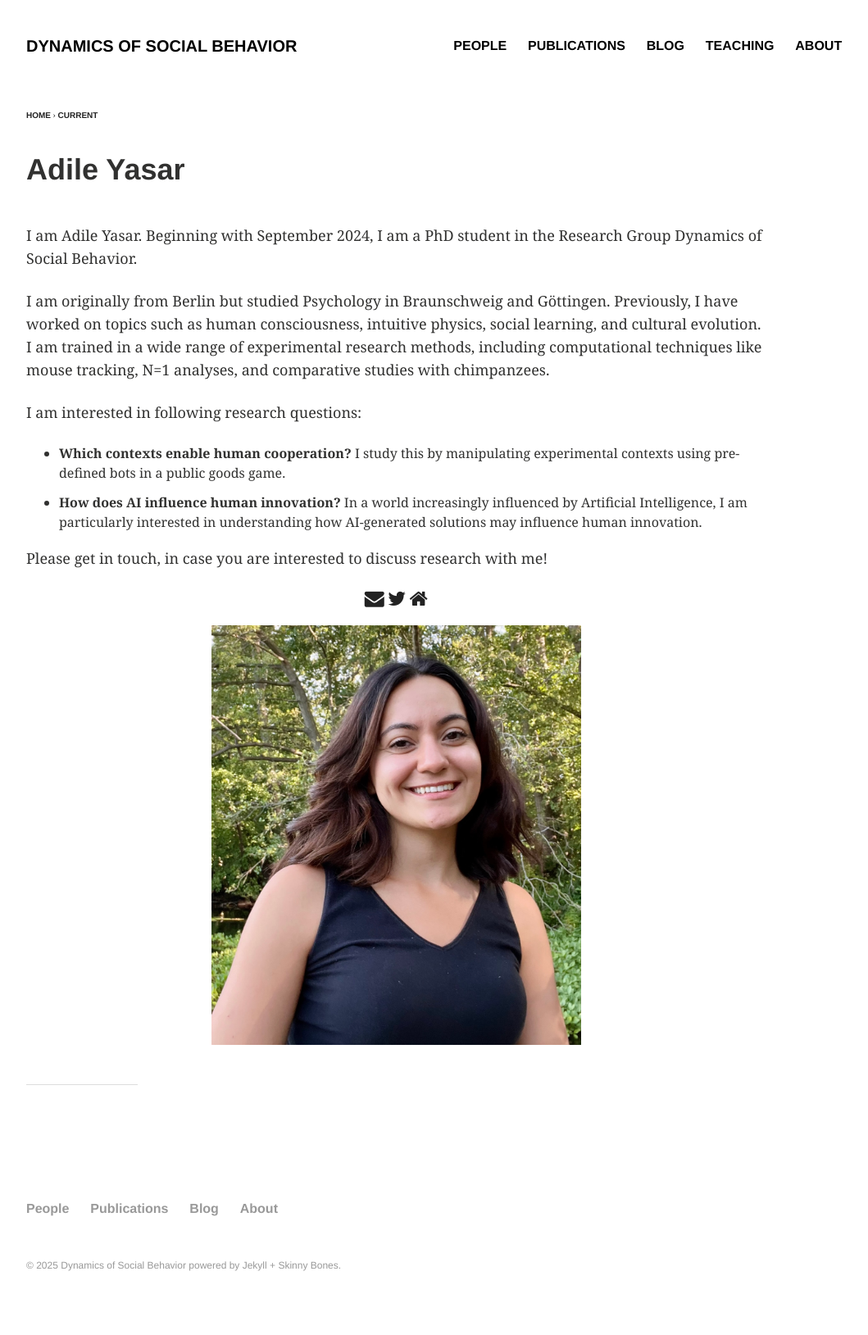
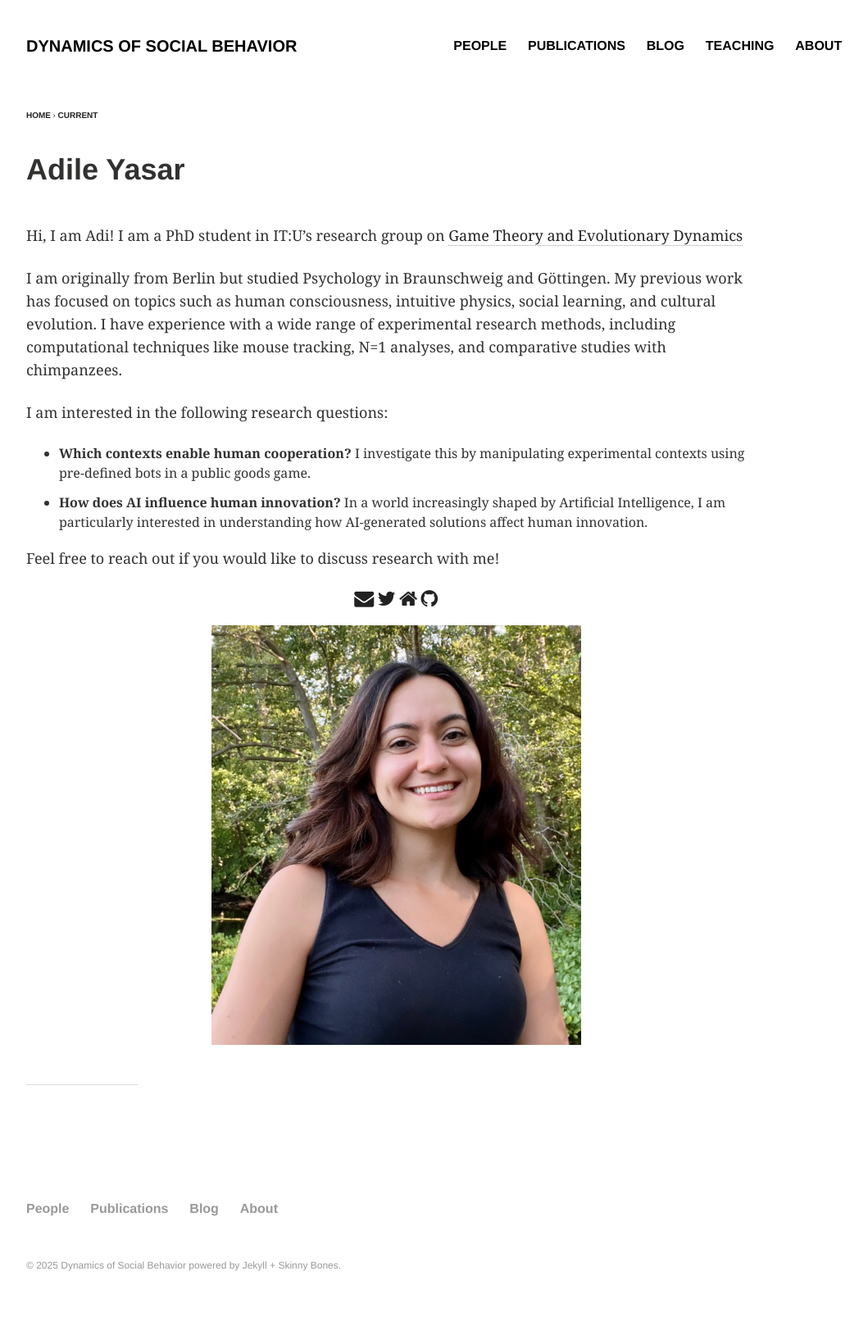
Before and after one commit to DYNOSOBs/social-behaviour, a Jekyll site: the page built from _posts/people/2025-03-05-yasar.md, in a window 1280 px wide. Shown: the whole page at 82% size, without its empty margins (64-1123 px from the left). Built offline with Jekyll 4.4.1, drawn with Linux system fonts in a browser that asks for light colours.

```diff
--- a/_posts/people/2025-03-05-yasar.md
+++ b/_posts/people/2025-03-05-yasar.md
@@ -9,23 +9,22 @@ image:
   teaser: Yasar.jpg
 ---
 
-I am Adile Yasar. Beginning with September 2024, I am a PhD student in the Research Group Dynamics of Social Behavior.
+Hi, I am Adi! I am a PhD student in IT:U's research group on [Game Theory and Evolutionary Dynamics](https://it-u.at/en/research/research-groups/game-theory-and-evolutionary-dynamics/)
 
-I am originally from Berlin but studied Psychology in Braunschweig and Göttingen. Previously, I have worked on topics such as human consciousness, intuitive physics, social learning, and cultural evolution. I am trained in a wide range of experimental research methods, including computational techniques like mouse tracking, N=1 analyses, and comparative studies with chimpanzees.
+I am originally from Berlin but studied Psychology in Braunschweig and Göttingen. My previous work has focused on topics such as human consciousness, intuitive physics, social learning, and cultural evolution. I have experience with a wide range of experimental research methods, including computational techniques like mouse tracking, N=1 analyses, and comparative studies with chimpanzees.
 
-I am interested in following research questions:
+I am interested in the following research questions:
 
-<ul>
-    <li><strong>Which contexts enable human cooperation?</strong> I study this by manipulating experimental contexts using pre-defined bots in a public goods game.</li>
-    <li><strong>How does AI influence human innovation?</strong> In a world increasingly influenced by Artificial Intelligence, I am particularly interested in understanding how AI-generated solutions may influence human innovation.</li>
-</ul>
+<ul> <li><strong>Which contexts enable human cooperation?</strong> I investigate this by manipulating experimental contexts using pre-defined bots in a public goods game.</li> <li><strong>How does AI influence human innovation?</strong> In a world increasingly shaped by Artificial Intelligence, I am particularly interested in understanding how AI-generated solutions affect human innovation.</li> </ul>
 
-Please get in touch, in case you are interested to discuss research with me!
+Feel free to reach out if you would like to discuss research with me!
+
 
 <div id="socialMedia" style="text-align:center">
     <a href="mailto:adile.yasar@it-u.at" title="Email"><i style="font-size:24px" class="fa fa-envelope"></i></a>
     <a href="https://bsky.app/profile/adileyasar.bsky.social" title="Bluesky"><i style="font-size:24px" class="fa fa-twitter"></i></a>
-    <a href="adileyasar.github.io" title="Webpage"><i style="font-size:24px" class="fa fa-home"></i></a>
+    <a href="https://adileyasar.github.io" title="Webpage"><i style="font-size:24px" class="fa fa-home"></i></a>
+     <a href="https://github.com/adileyasar"><i style="font-size:24px" class="fa fa-github"></i></a>
 </div>
 
 <img src="../../images/Yasar.jpg" class="center">
```
Also changed, not shown: _posts/people/2019-10-01-hilbe.md (+2 -1 lines), _posts/people/2025-03-07-Saroglou.md (added, +30 -0 lines), images/Saroglou.jpg (added).
